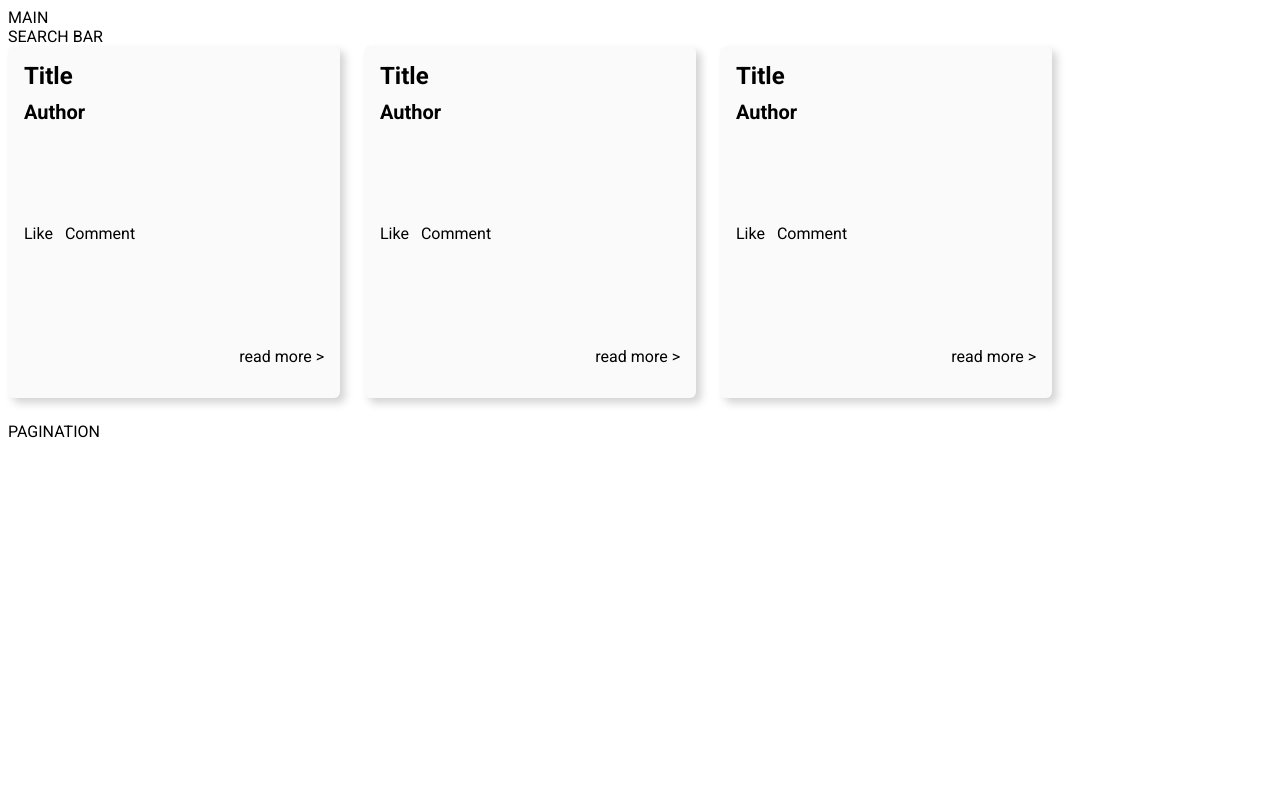
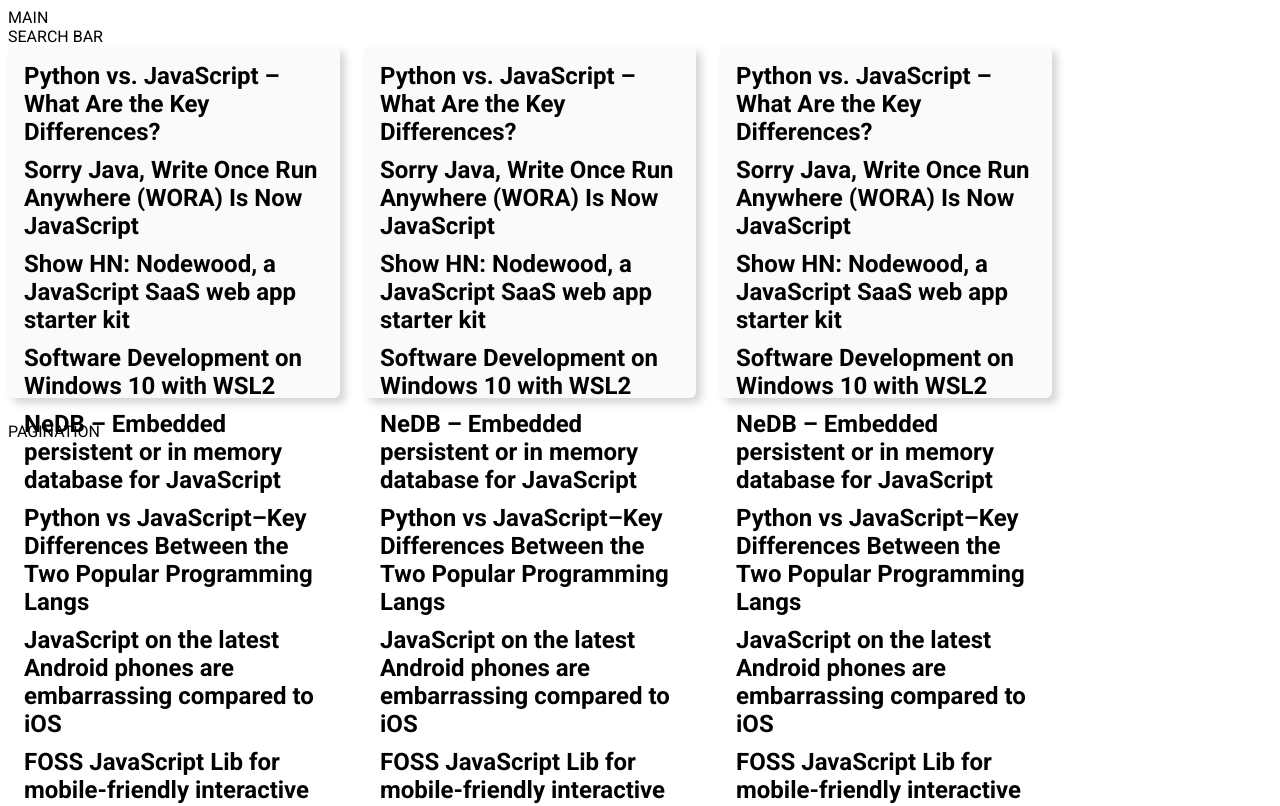
Before and after one commit to Quantumminded/Hacker-news, a React (Create React App) app: page / in a window 1280 px wide. Shown: the top 806 px of the page. Built offline with nearby package versions, Linux system fonts and the light colour scheme.

Commit message:
tried get the title from json file

```diff
--- a/src/Card.js
+++ b/src/Card.js
@@ -1,12 +1,15 @@
-import React from "react";
+import React, { useState } from "react";
 import "./index.css";
 import "./card.css";
+import Data from "./data.json"
 
 export default function Card() {
+
+    let { hits } = Data;
   return (
     <div className="card-main-container">
       <div className="card-top">
-        <h2 className="card-title">Title</h2>
+        {hits.map(hit=> (<h2 className="card-title">{hit.title}</h2>))}
         <h3 className="card-author">Author</h3>
       </div>
       <div className="news-card-footer">
```
